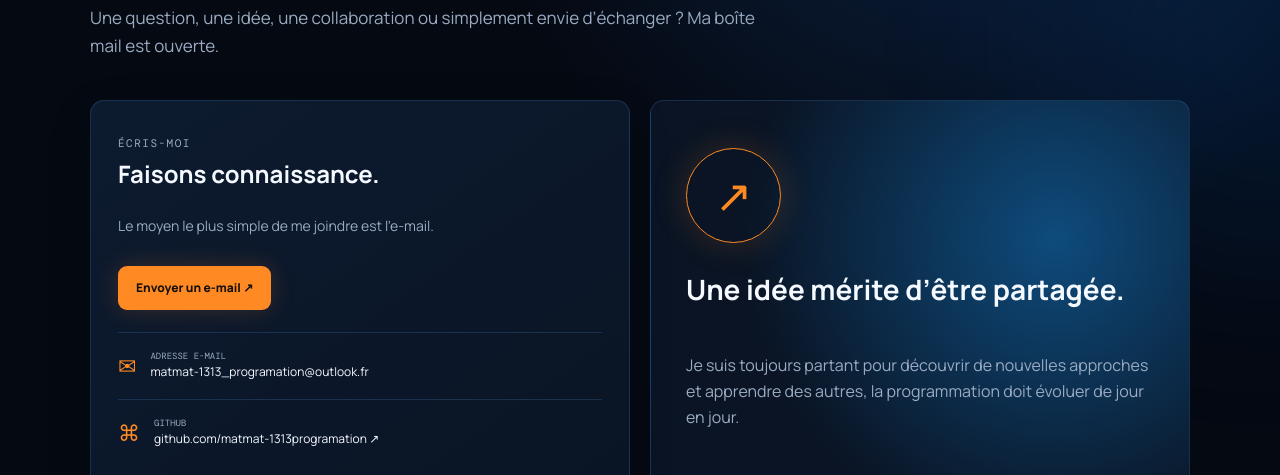
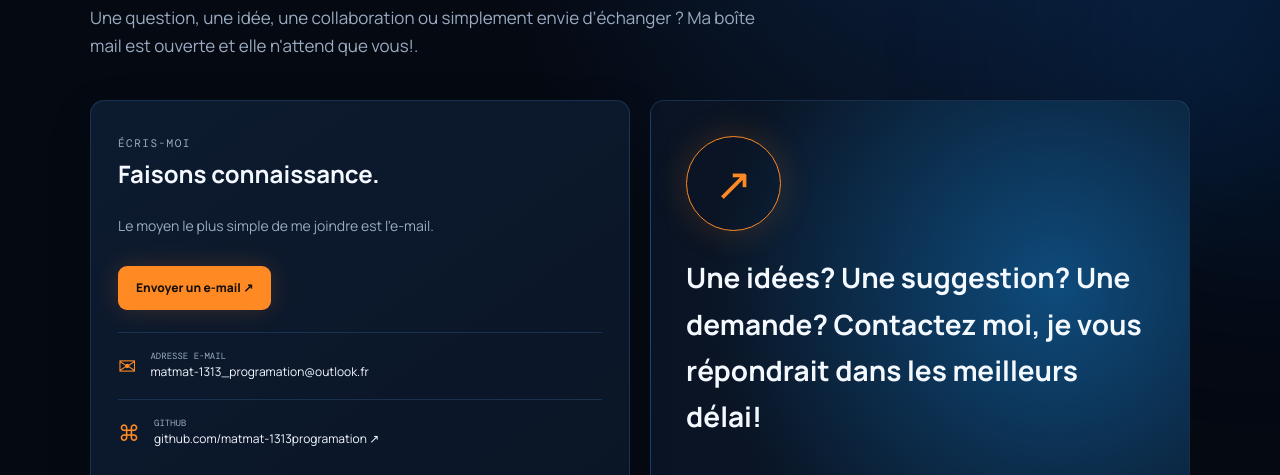
Before and after one commit to matmat-1313programation/matmat-1313programation.github.io, a plain HTML site: page contact.html in a window 1280 px wide. Shown: the part 289-764 px from the top of the page. Drawn offline with nearby package versions, Linux system fonts and the light colour scheme.

Commit message:
Update contact.html
divers modification
-commentaire d'indication
-modification légeres des textes

```diff
--- a/contact.html
+++ b/contact.html
@@ -27,6 +27,8 @@
         <small>Développeur en apprentissage</small>
     </span>
         </a>
+
+            <!--section menu de navigation-->
             <button class="menu-toggle" aria-label="Ouvrir le menu" aria-expanded="false">☰</button>
             <nav class="main-nav">
                 <a href="index.html">Accueil</a>
@@ -36,6 +38,9 @@
                 <a href="ressources.html">Cours & ressources</a>
                 <a class="active" href="contact.html">Contact</a>
             </nav>
+            <!--section menu de navigation-->
+
+            <!--bouton de changement de theme-->
             <button class="theme-toggle" aria-label="Changer de thème">◐</button>
         </header>
 
@@ -43,7 +48,7 @@
             <div class="page-heading">
                 <span class="section-kicker">06 / DISCUTONS</span>
                 <h1>Me contacter<span class="orange">.</span></h1>
-                <p class="lead">Une question, une idée, une collaboration ou simplement envie d’échanger ? Ma boîte mail est ouverte.</p>
+                <p class="lead">Une question, une idée, une collaboration ou simplement envie d’échanger ? Ma boîte mail est ouverte et elle n'attend que vous!.</p>
             </div>
             <div class="contact-layout">
                 <section class="panel contact-card">
@@ -71,8 +76,8 @@
 
                 <aside class="contact-aside">
                     <div class="contact-orbit">↗</div>
-                    <h2>Une idée mérite d’être partagée.</h2>
-                    <p>Je suis toujours partant pour découvrir de nouvelles approches et apprendre des autres, la programmation doit évoluer de jour en jour.</p>
+                    <h2>Une idées? Une suggestion? Une demande? Contactez moi, je vous répondrait dans les meilleurs délai!</h2>
+                    <p>Je suis toujours partant pour découvrir de nouvelles approches et apprendre des autres, la programmation doit évoluer de jour en jour. Toutes vos remarques seront prises au serieux et seront étudiées.</p>
                 </aside>
             </div>
 
```
